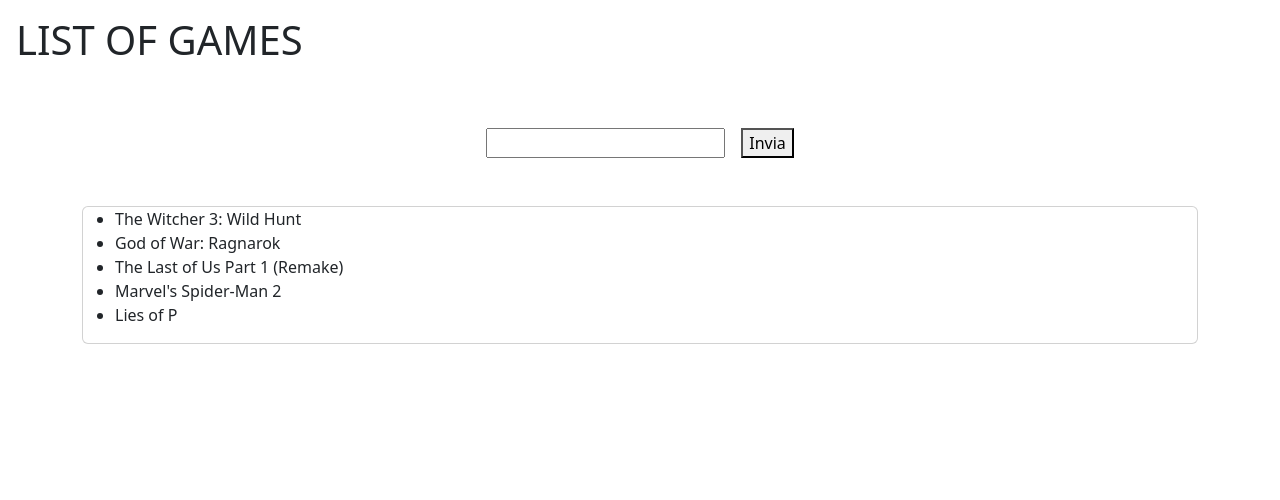
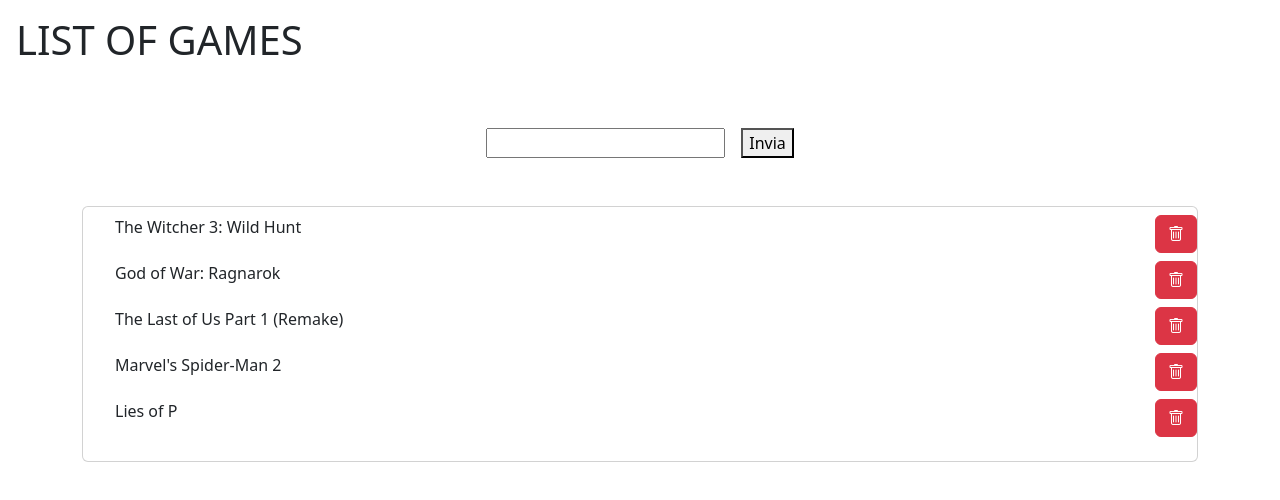
Before and after one commit to maksbernatskyy/react-form, a React (Vite) app: page / in a window 1280 px wide. Shown: the top 500 px of the page. Built offline with nearby package versions, Linux system fonts and the light colour scheme.

Commit message:
add buttons for remove a title

```diff
--- a/src/components/Main.jsx
+++ b/src/components/Main.jsx
@@ -31,7 +31,13 @@
 
         {/* To increment the id */}
         setId(id + 1)
+    }
 
+    {/* Function for remove a title */}
+    function removeTitle(id) {
+        {/* Filtro titleGame assegnando a updateList tutta la lista tranne l'elemento con l'id uguale a quello cliccato */}
+        const updateList = titleGame.filter((thisTitle) => thisTitle.id !== id)
+        setTitleGame(updateList)
     }
 
 
@@ -58,7 +64,12 @@
                     <ul>
                         {
                             titleGame.map((thisItem) => (
-                                <li key={thisItem.id}>{thisItem.title}</li>
+                                <li key={thisItem.id} className="d-flex justify-content-between my-2">
+                                    <span>
+                                        {thisItem.title}
+                                    </span>
+                                    <button className="btn btn-danger" type="button" onClick={() => removeTitle(thisItem.id)}><i class="bi bi-trash"></i></button>
+                                </li>
                             ))
                         }
                     </ul>
```
